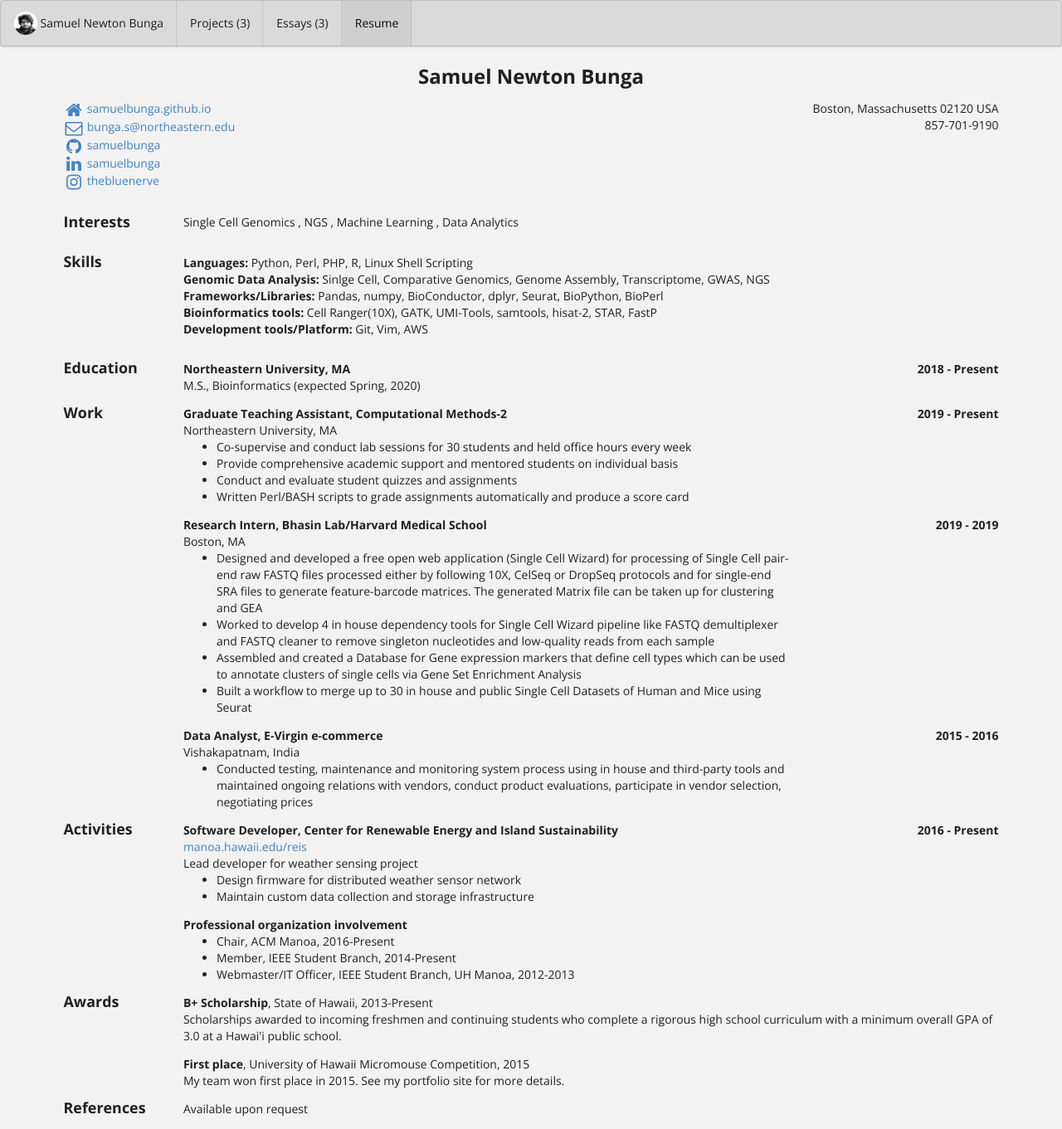
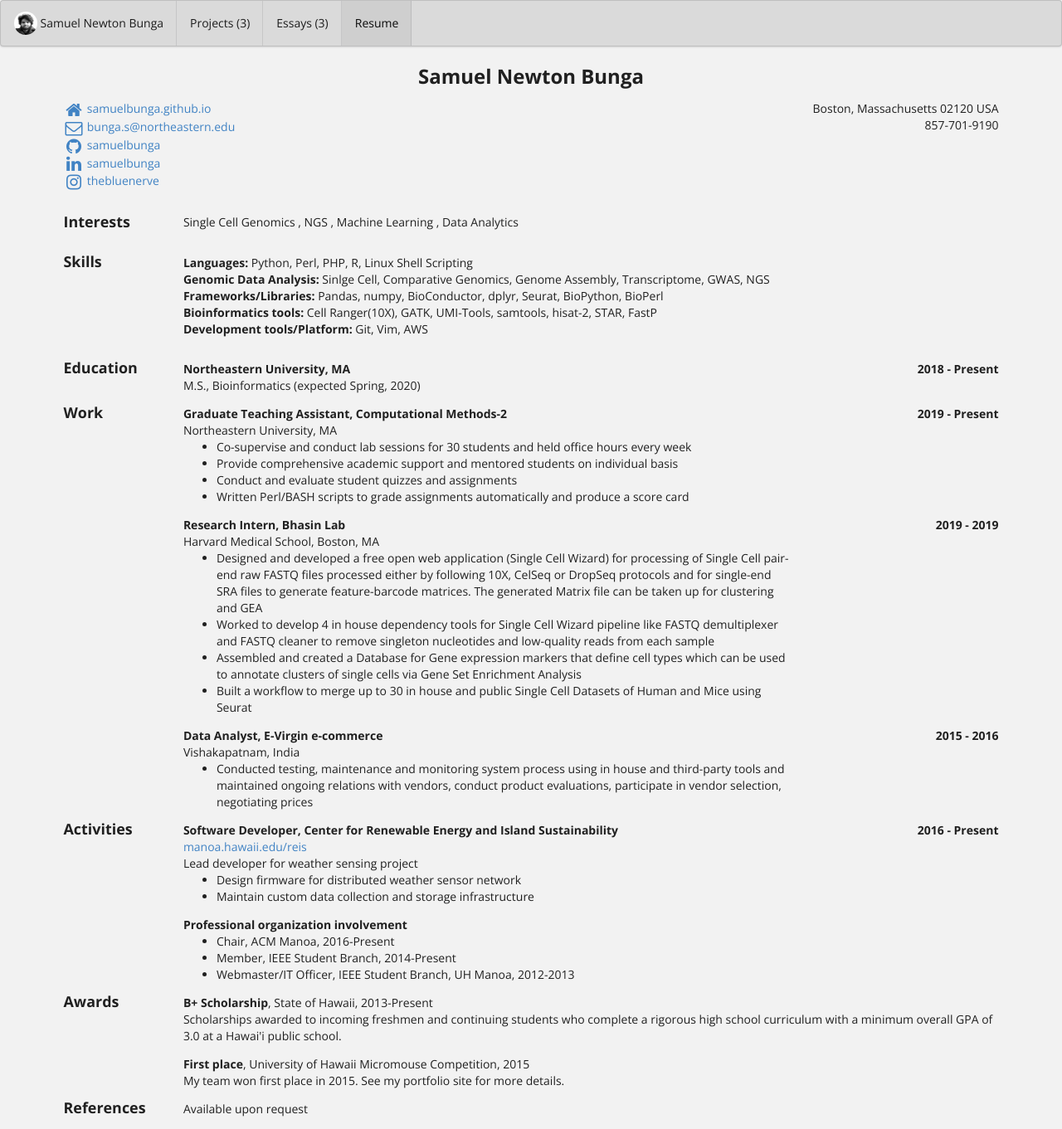
Before and after one commit to samuelbunga/samuelbunga.github.io, a Jekyll site: the page built from bio/index.html, in a window 1280 px wide. Shown: the whole page at 83% size. Built offline with Jekyll 4.4.1, drawn with Linux system fonts in a browser that asks for light colours.

```diff
--- a/_data/bio.json
+++ b/_data/bio.json
@@ -142,12 +142,12 @@
       ]
     },
     {
-      "company": "Bhasin Lab/Harvard Medical School",
+      "company": "Bhasin Lab",
       "position": "Research Intern",
       "website": "",
       "startDate": "2019-05-01",
       "endDate": "2019-12-19",
-      "summary": "Boston, MA",
+      "summary": "Harvard Medical School, Boston, MA",
       "highlights": [
         "Designed and developed a free open web application (Single Cell Wizard) for processing of Single Cell pair-end raw FASTQ files processed either by following 10X, CelSeq or DropSeq protocols and for single-end SRA files to generate feature-barcode matrices. The generated Matrix file can be taken up for clustering and GEA",
         "Worked to develop 4 in house dependency tools for Single Cell Wizard pipeline like FASTQ demultiplexer and FASTQ cleaner to remove singleton nucleotides and low-quality reads from each sample",
```
